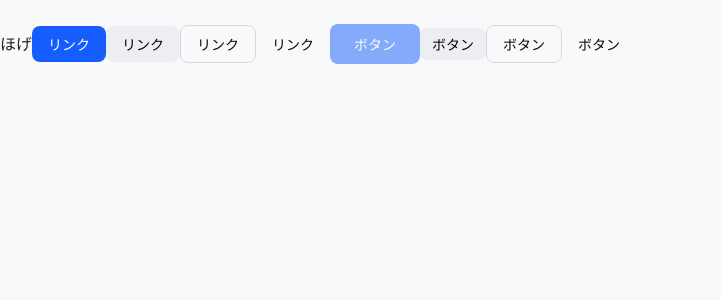
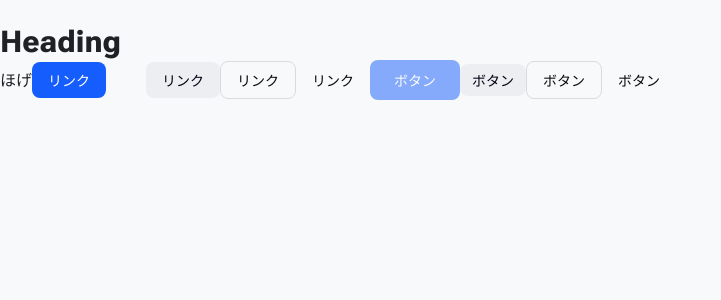
Before and after one commit to iku-nojiri/portfolio_2026, a Next.js app in the folder front/: page / in a window 1280 px wide. Shown: the top 300 px of the page, without its empty margins (0-721 px from the left). Built offline with nearby package versions, Linux system fonts and the light colour scheme.

Commit message:
feat: Heading.tsx refactor: Text.tsx

```diff
--- /dev/null
+++ b/front/app/components/premitives/Heading.tsx
@@ -0,0 +1,44 @@
+import { ComponentProps, ReactNode } from "react";
+import { tv } from "tailwind-variants";
+import { typograhyVariants } from "./shared/variants/typograhyVariants";
+import type { VariantProps } from "tailwind-variants";
+
+const variants = tv({
+  extend: typograhyVariants,
+  variants: {
+    weight: {
+      normal: "font-normal",
+      bold: "font-extrabold",
+    },
+    size: {
+      large: "text-4xl leading-10 sm:text-3xl sm:leading-9",  // 36px
+      mediumLarge: "text-3xl leading-9",                      // 30px
+      medium: "text-2xl leading-9",                           // 24px
+      smallMedium: "text-xl leading-8",                       // 20px
+      small: "text-lg leading-7",                             // 18px
+      tiny: "text-base leading-7",                            // 16px
+    },
+    color: {
+      default: "text-fg",
+      primary: "text-primary",
+    },
+  },
+  defaultVariants: {
+    lang: "jp",
+    weight: "bold",
+    color: "default"
+  }
+})
+
+type Props = VariantProps<typeof variants> & {
+  as: "h1" | "h2" | "h3" | "h4" | "h5" | "h6",
+  children: ReactNode,
+  className?: string
+}
+
+export const Heading = ({as, lang, children, className, weight, size, color}: Props) => {
+  const Tag = as;
+  return (
+    <Tag className={variants({lang, weight, size, color, className})} >{children}</Tag>
+  )
+}
--- a/front/app/components/premitives/Text.tsx
+++ b/front/app/components/premitives/Text.tsx
@@ -12,9 +12,9 @@ const variants = tv({
       bold: "font-extrabold",
     },
     size: {
-      sm: "text-sm",
-      md: "text-base",
-      lg: "text-lg",
+      large: "text-lg",     // 18px
+      medium: "text-base",  // 16px
+      small: "text-sm",     // 14px
     },
     color: {
       default: "text-fg",
@@ -24,7 +24,7 @@ const variants = tv({
   defaultVariants: {
     lang: "jp",
     weight: "normal",
-    size: "md",
+    size: "medium",
     color: "default"
   }
 });
--- a/front/app/page.tsx
+++ b/front/app/page.tsx
@@ -2,13 +2,15 @@ import Image from "next/image";
 import { Text } from "./components/premitives/Text";
 import { Link } from "./components/premitives/Link";
 import { Button } from "./components/premitives/Button";
+import { Heading } from "./components/premitives/Heading";
 
 export default function Home() {
   return (
     <>
       <br />
+      <Heading lang="en" as="h1" size="large">Heading</Heading>
       <Text as="label">ほげ</Text>
-      <Link href={""} appearance={"primary"}>リンク</Link>
+      <Link href={""} appearance={"primary"} className="mr-10">リンク</Link>
       <Link href={""} appearance={"secondary"}>リンク</Link>
       <Link href={""} appearance={"outline"}>リンク</Link>
       <Link href={""} appearance={"ghost"}>リンク</Link>
```
